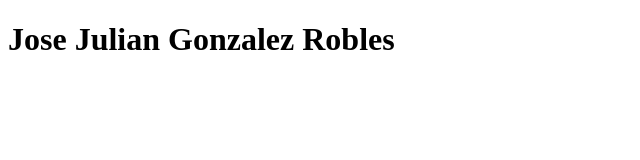
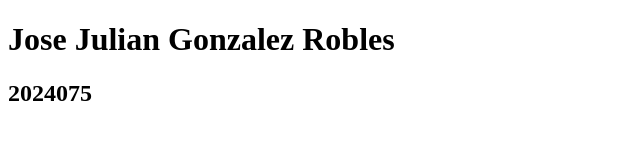
Before and after one commit to jgonzales-2024075/Prueba2, a plain HTML site: page index.html in a window 1280 px wide. Shown: the whole page, without its empty margins (0-640 px from the left). Drawn offline with Linux system fonts and the light colour scheme.

Commit message:
add: Agregar número de carné 2024075 archivo index.html

```diff
--- a/index.html
+++ b/index.html
@@ -7,5 +7,6 @@
 </head>
 <body>
     <h1>Jose Julian Gonzalez Robles</h1>
+    <h2>2024075</h2>
 </body>
 </html>
```
